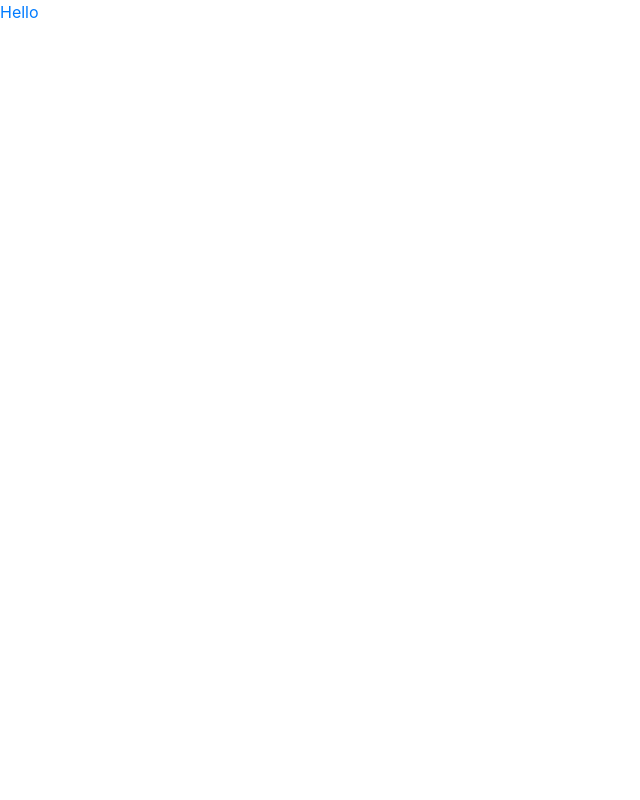
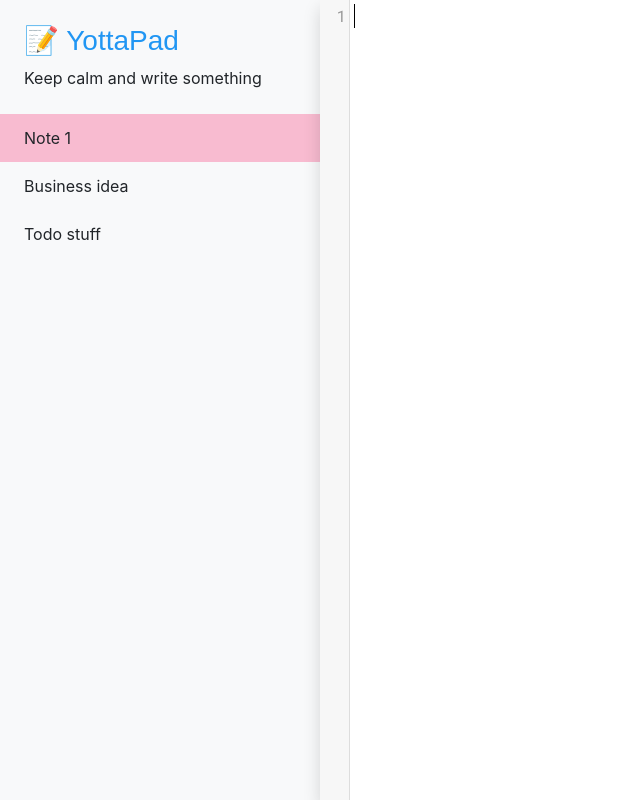
Before and after one commit to pyoganathan99/Simple-Notepad, a plain HTML site: page index.html in a window 1280 px wide. Shown: the whole page, without its empty margins (0-640 px from the left). Drawn offline with nearby package versions, Linux system fonts and the light colour scheme; a web font is replaced by a local one.

Commit message:
Mostly done

```diff
--- a/index.html
+++ b/index.html
@@ -14,10 +14,109 @@
 
     <script src="https://cdnjs.cloudflare.com/ajax/libs/codemirror/5.51.0/codemirror.min.js"
         integrity="sha256-nSKfNYsl/gyXisZDZFKVh+LvOHEz65JIhgjYfwaqGDE=" crossorigin="anonymous"></script>
+
+    <script src="https://cdn.jsdelivr.net/npm/vue/dist/vue.js"></script>
+
+    <link href="https://fonts.googleapis.com/css?family=Roboto+Mono|Tomorrow&display=swap" rel="stylesheet">
 </head>
 
+<style>
+    .main-title {
+        font-family: 'Tomorrow', sans-serif;
+        color: #2196f3;
+    }
+
+    .CodeMirror {
+        height: 100%;
+        font-family: 'Roboto Mono', monospace;
+    }
+
+    #notes-list ul {
+        padding: 0;
+    }
+
+    #notes-list li {
+        list-style: none;
+        padding: 12px 24px;
+        transition-duration: 300ms;
+        cursor: pointer;
+    }
+
+    #notes-list li:hover,
+    #notes-list li:focus {
+        background: #eeeeee;
+    }
+
+    #notes-list li.active {
+        background: #f8bbd0;
+    }
+</style>
+
 <body>
-    <span class="text-primary">Hello</span>
+    <main class="row no-gutters vh-100">
+        <div class="col col-3 h-100 bg-light">
+            <div class="m-4">
+                <h3 class="main-title">
+                    📝 YottaPad
+                </h3>
+                <span>Keep calm and write something</span>
+            </div>
+            <div id="notes-list">
+                <ul>
+                    <li v-for="(note, index) in notes" v-bind:class="[ index == current ? 'active' : '' ]"
+                        v-on:click="activate(index)">
+                        {{note.title}}
+                    </li>
+                </ul>
+            </div>
+        </div>
+        <div class="col col-9 h-100 shadow">
+            <textarea id="main-textarea" class="h-100"></textarea>
+        </div>
+    </main>
 </body>
 
+<script>
+
+    const textarea = document.getElementById('main-textarea');
+
+    let app = new Vue({
+        el: '#notes-list',
+        data: {
+            current: 0,
+            notes: [
+                { title: 'Note 1', content: '' },
+                { title: 'Business idea', content: '' },
+                { title: 'Todo stuff', content: '' }
+            ]
+        },
+        methods: {
+            activate: function (index) {
+                this.current = index;
+                let note = this.notes[this.current];
+                let position = note.cursorPosition || 0;
+                editor.setValue(note.content);
+                editor.setCursor(position);
+                editor.focus();
+
+                // Reassigning because setValue() triggers change event
+                note.cursorPosition = position;
+            }
+        }
+    });
+
+    let editor = CodeMirror.fromTextArea(textarea, {
+        lineNumbers: true,
+        readOnly: false,
+    });
+    editor.focus();
+
+    editor.on('change', () => {
+        let note = app.notes[app.current];
+        note.content = editor.getValue();
+        console.log(editor.getCursor());
+        note.cursorPosition = editor.getCursor();
+    })
+</script>
+
 </html>
```
